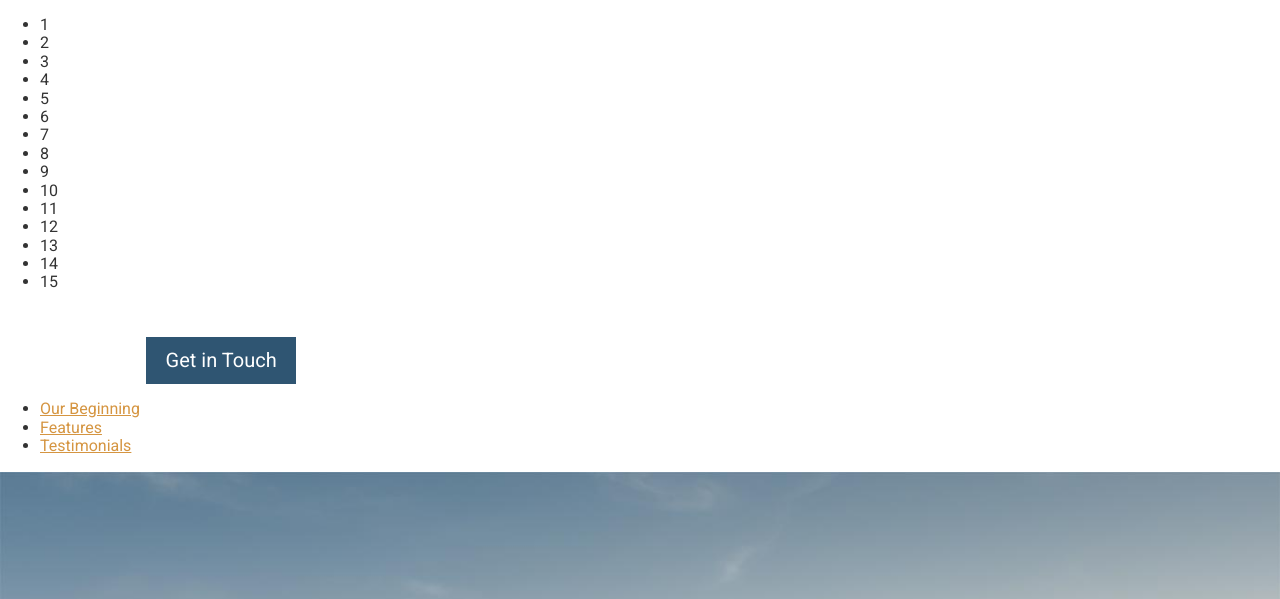
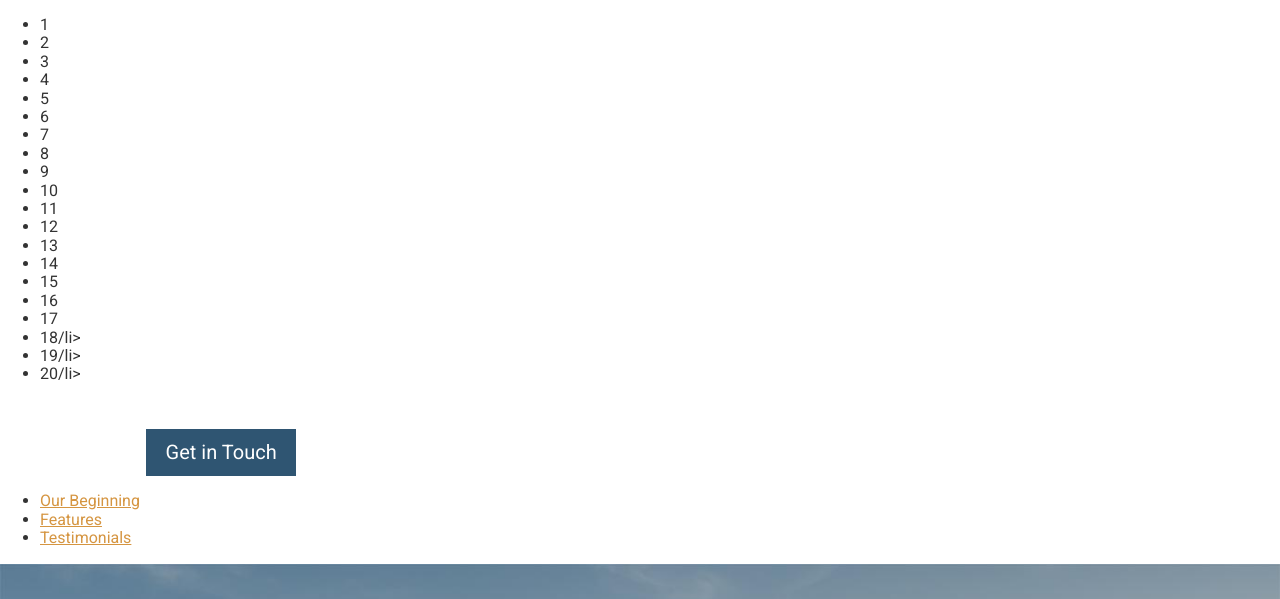
Before and after one commit to chisumo2016/builld-travel-site, a website: page app/index.html in a window 1280 px wide. Shown: the top 599 px of the page. Drawn offline with Linux system fonts and the light colour scheme.

Commit message:
Completed to 20

```diff
--- a/app/index.html
+++ b/app/index.html
@@ -26,6 +26,11 @@
      <li>13</li>
      <li>14</li>
      <li>15</li>
+     <li>16</li>
+     <li>17</li>
+     <li>18/li>
+     <li>19/li>
+     <li>20/li>
    </ul>
   <header>
     <img src="assets/images/icons/clear-view-escapes.svg">
```
